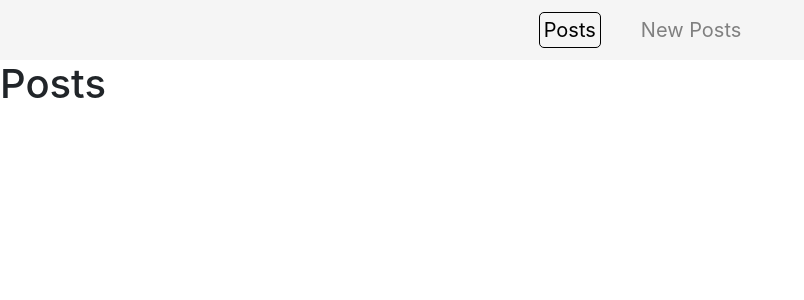
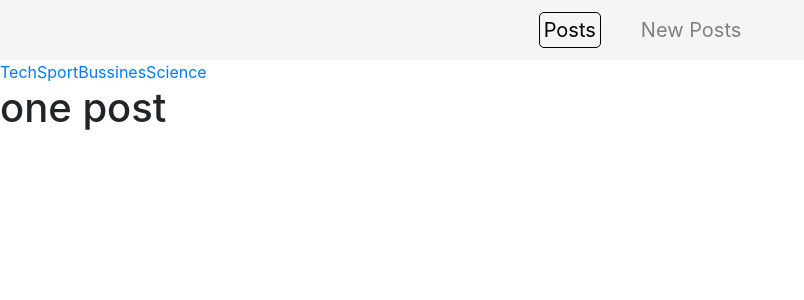
Before and after one commit to Manou-Codeur/form-routing-practise-project, a React (Create React App) app: page /posts in a window 1280 px wide. Shown: the top 300 px of the page, without its empty margins (0-804 px from the left). Built offline with nearby package versions, Linux system fonts and the light colour scheme.

Commit message:
added common components

```diff
--- a/src/App.jsx
+++ b/src/App.jsx
@@ -17,7 +17,7 @@ class App extends Component {
           <Route path="/newPost" component={NewPost} />
           <Route path="/not-found" component={NotFound} />
           <Redirect from="/" exact to="/posts" />
-          <Redirect to="not-found" />
+          <Redirect to="/not-found" />
         </Switch>
       </Fragment>
     );
--- /dev/null
+++ b/src/common/contextApi.jsx
@@ -0,0 +1,5 @@
+import React from "react";
+
+const ContextApi = React.createContext();
+
+export default ContextApi;
--- /dev/null
+++ b/src/common/generes-nav/genresNav.jsx
@@ -0,0 +1,21 @@
+import React, { useContext } from "react";
+
+import { Link } from "react-router-dom";
+import ContextApi from "../contextApi";
+
+const GenresNav = () => {
+  const context = useContext(ContextApi);
+
+  return (
+    <nav className="sub-nav">
+      <Link to="/posts/tech" onClick={context.genreClick.bind(this, "tech")}>
+        Tech
+      </Link>
+      <Link to="/posts/sport">Sport</Link>
+      <Link to="/posts/businnes">Bussines</Link>
+      <Link to="/posts/science">Science</Link>
+    </nav>
+  );
+};
+
+export default GenresNav;
--- /dev/null
+++ b/src/common/post/post.jsx
@@ -0,0 +1,7 @@
+import React from "react";
+
+const Post = () => {
+  return <h1>one post</h1>;
+};
+
+export default Post;
--- a/src/components/nav-bar/nav-bar.scss
+++ b/src/components/nav-bar/nav-bar.scss
@@ -1,4 +1,4 @@
-nav {
+.main-nav {
   background-color: whitesmoke;
   height: 60px;
   display: flex;
--- a/src/components/nav-bar/navBar.jsx
+++ b/src/components/nav-bar/navBar.jsx
@@ -5,7 +5,7 @@ import "./nav-bar.scss";
 
 const NavBar = () => {
   return (
-    <nav>
+    <nav className="main-nav">
       <NavLink className="link" activeClassName="activeLink" to="/posts">
         Posts
       </NavLink>
--- a/src/components/posts/posts.jsx
+++ b/src/components/posts/posts.jsx
@@ -1,4 +1,8 @@
 import React, { Component } from "react";
+
+import Post from "../../common/post/post";
+import GenresNav from "../../common/generes-nav/genresNav";
+import ContextApi from "../../common/contextApi";
 
 import "./posts.scss";
 
@@ -6,8 +10,20 @@ class Posts extends Component {
   state = {
     posts: "",
   };
+
+  onGnereClick = type => {
+    console.log(type + " clicked");
+  };
+
   render() {
-    return <h1>Posts</h1>;
+    return (
+      <div className="posts-containner">
+        <ContextApi.Provider value={{ genreClick: this.onGnereClick }}>
+          <GenresNav />
+          <Post />
+        </ContextApi.Provider>
+      </div>
+    );
   }
 }
 
```
Also changed, not shown: src/common/generes-nav/genresNav.scss (added), src/common/post/post.scss (added).
